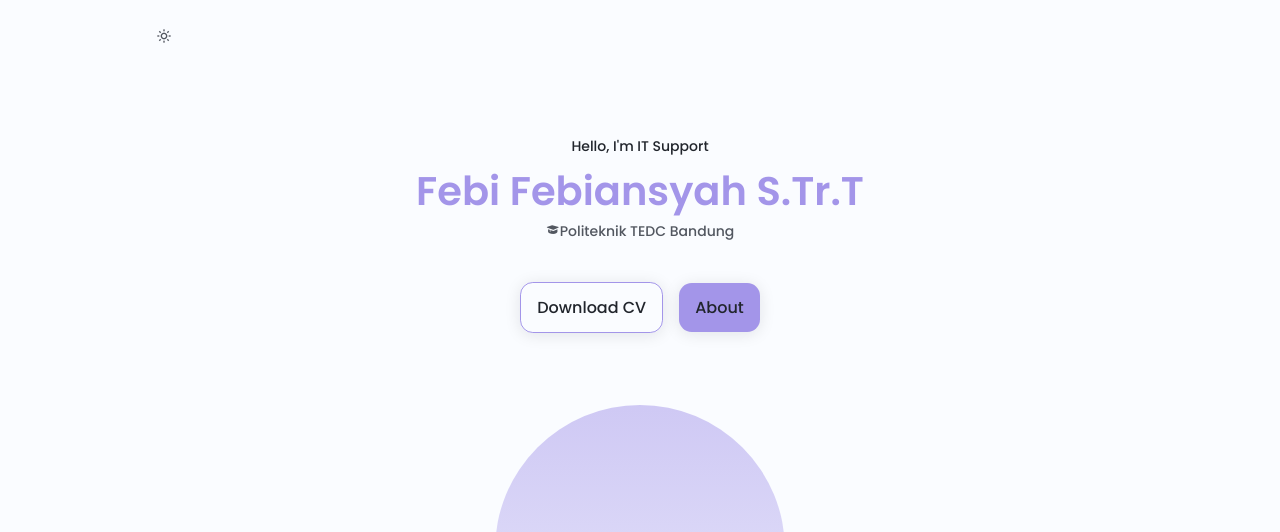
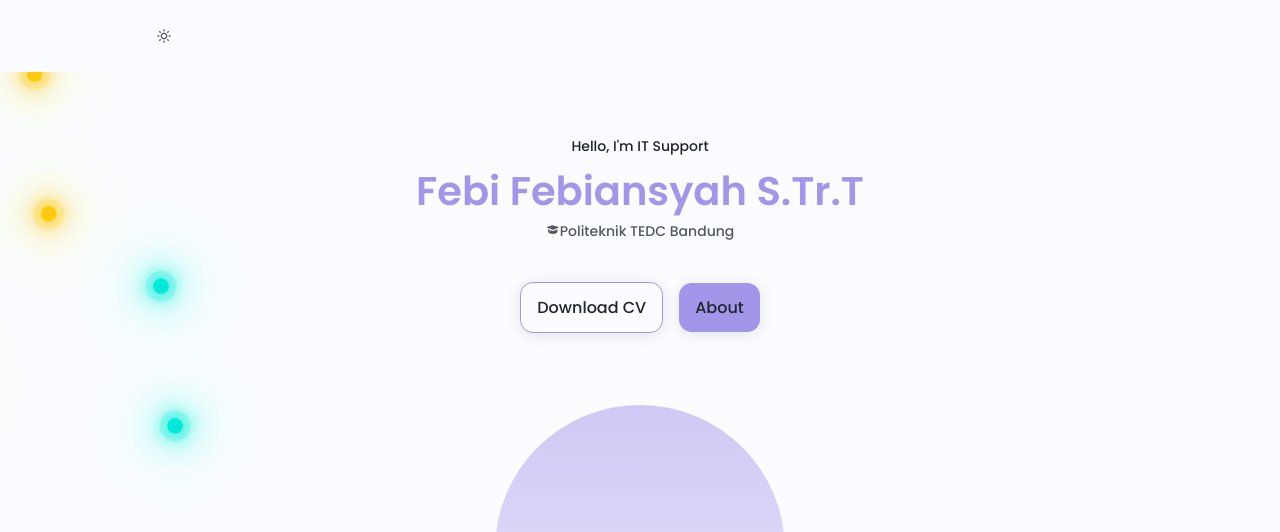
Before and after one commit to febi007/febi007.github.io, a plain HTML site: page index.html in a window 1280 px wide. Both pictures are taken after a click on the icon 164 px from the left and 36 px from the top of the page. Shown: the top 532 px of the page. Drawn offline with nearby package versions, Linux system fonts and the light colour scheme.

Commit message:
update new

```diff
--- a/index.html
+++ b/index.html
@@ -239,15 +239,16 @@
     left:15%;
 }
 #hideMe {
-    -moz-animation: cssAnimation 0s ease-in 0.4s forwards;
+    -moz-animation: cssAnimation 0s ease-in 5s forwards;
     /* Firefox */
-    -webkit-animation: cssAnimation 0s ease-in 0.4s forwards;
+    -webkit-animation: cssAnimation 0s ease-in 5s forwards;
     /* Safari and Chrome */
-    -o-animation: cssAnimation 0s ease-in 0.4s forwards;
+    -o-animation: cssAnimation 0s ease-in 5s forwards;
     /* Opera */
-    animation: cssAnimation 0s ease-in 0.4s forwards;
+    animation: cssAnimation 0s ease-in 5s forwards;
     -webkit-animation-fill-mode: forwards;
     animation-fill-mode: forwards;
+
 }
 @keyframes cssAnimation {
     to {
@@ -263,6 +264,138 @@
         visibility:hidden;
     }
 }
+.ganti::before{
+    content: "IT Support";
+    animation: animate infinite 8s;
+}
+@keyframes animate {
+
+  0% {
+      content: "IT Support";
+  }
+
+  50% {
+      content: "FrontEnd Developer";
+  }
+
+  75% {
+      content: "Design Graphic";
+  }
+}
+* {
+  margin: 0;
+  padding: 0;
+}
+
+
+.glowing {
+  position: absolute;
+  min-width: 700px;
+  height: 100%;
+  margin: -150px;
+  transform-origin: right;
+  animation: colorChange 5s linear infinite;
+}
+
+.glowing:nth-child(even) {
+  transform-origin: left;
+}
+
+@keyframes colorChange {
+  0% {
+    filter: hue-rotate(0deg);
+    transform: rotate(0deg);
+  }
+  100% {
+    filter: hue-rotate(360deg);
+    transform: rotate(360deg);
+  }
+}
+
+.glowing span {
+  position: absolute;
+  top: calc(80px * var(--i));
+  left: calc(80px * var(--i));
+  bottom: calc(80px * var(--i));
+  right: calc(80px * var(--i));
+}
+
+.glowing span::before {
+  content: "";
+  position: absolute;
+  top: 50%;
+  left: -8px;
+  width: 15px;
+  height: 15px;
+  background: #f00;
+  border-radius: 50%;
+}
+
+.glowing span:nth-child(3n + 1)::before {
+  background: rgba(134,255,0,1);
+  box-shadow: 0 0 20px rgba(134,255,0,1),
+    0 0 40px rgba(134,255,0,1),
+    0 0 60px rgba(134,255,0,1),
+    0 0 80px rgba(134,255,0,1),
+    0 0 0 8px rgba(134,255,0,.1);
+}
+
+.glowing span:nth-child(3n + 2)::before {
+  background: rgba(255,214,0,1);
+  box-shadow: 0 0 20px rgba(255,214,0,1),
+    0 0 40px rgba(255,214,0,1),
+    0 0 60px rgba(255,214,0,1),
+    0 0 80px rgba(255,214,0,1),
+    0 0 0 8px rgba(255,214,0,.1);
+}
+
+.glowing span:nth-child(3n + 3)::before {
+  background: rgba(0,226,255,1);
+  box-shadow: 0 0 20px rgba(0,226,255,1),
+    0 0 40px rgba(0,226,255,1),
+    0 0 60px rgba(0,226,255,1),
+    0 0 80px rgba(0,226,255,1),
+    0 0 0 8px rgba(0,226,255,.1);
+}
+
+.glowing span:nth-child(3n + 1) {
+  animation: animate 10s alternate infinite;
+}
+
+.glowing span:nth-child(3n + 2) {
+  animation: animate-reverse 3s alternate infinite;
+}
+
+.glowing span:nth-child(3n + 3) {
+  animation: animate 8s alternate infinite;
+}
+
+@keyframes animate {
+  0% {
+    transform: rotate(180deg);
+  }
+  50% {
+    transform: rotate(0deg);
+  }
+  100% {
+    transform: rotate(360deg);
+  }
+}
+
+@keyframes animate-reverse {
+  0% {
+    transform: rotate(360deg);
+  }
+
+  50% {
+    transform: rotate(180deg);
+  }
+
+  100% {
+    transform: rotate(0deg);
+  }
+}
+
 
 </style>
 <div id="hideMe" class="wrapper">
@@ -274,7 +407,48 @@
     <div class="shadow"></div>
     <span>Loading</span>
 </div>
+<div class="glowing">
+
+    <span style="--i:1;"></span>
+
+    <span style="--i:2;"></span>
+
+    <span style="--i:3;"></span>
+
+  </div>
+
+  <div class="glowing">
+
+    <span style="--i:1;"></span>
+
+    <span style="--i:2;"></span>
+
+    <span style="--i:3;"></span>
+
+  </div>
+
+  <div class="glowing">
+
+    <span style="--i:1;"></span>
+
+    <span style="--i:2;"></span>
+
+    <span style="--i:3;"></span>
+
+  </div>
+
+  <div class="glowing">
+
+    <span style="--i:1;"></span>
+
+    <span style="--i:2;"></span>
+
+    <span style="--i:3;"></span>
+
+  </div>
 <body>
+
+
 <section id="semua">
         <!--=============== HEADER ===============-->
         <header class="header" id="header">
@@ -327,7 +501,7 @@
             <section class="home section" id="home">
                 <div class="home__container container grid">
                     <div class="home__data">
-                        <span class="home__greeting">Hello, I'm IT Support</span>
+                        <h1 class="home__greeting">Hello, I'm <span class="ganti"></span></h1>
                         <h1 class="home__name">Febi Febiansyah S.Tr.T</h1>
                         <h3 class="home__education"><i class='bx bxs-graduation'></i></i>Politeknik TEDC Bandung</h3>
 
@@ -1047,9 +1221,22 @@
         <!--=============== MAIN JS ===============-->
         <script src="assets/js/main.js"></script>
 </section>
+<script>
+        document.onreadystatechange = function () {
+            if (document.readyState !== "complete") {
+                document.querySelector(
+                    "#semua").style.visibility = "hidden";
+                document.querySelector(
+                    "#hideMe").style.visibility = "visible";
+            } else {
+                document.querySelector(
+                    "#hideMe").style.display = "none";
+                document.querySelector(
+                    "#semua").style.visibility = "visible";
+            }
+        };
 
-
-
+    </script>
 </body>
 
 </html>
```
